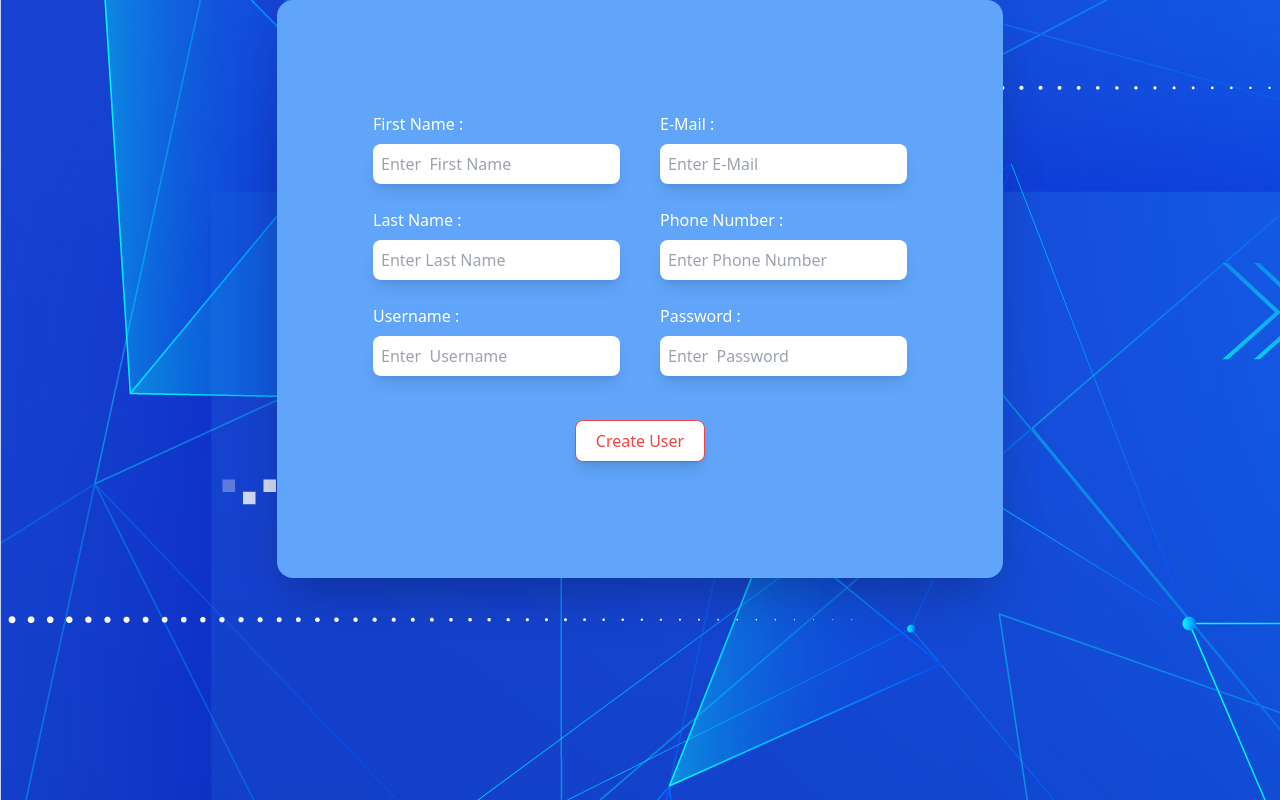
After one commit to rahultiwari1818/Question-paper-generator-system, a PHP site: page /createUser.php in a window 1280 px wide. The commit adds this page. Run offline with PHP 8.4, Linux system fonts and the light colour scheme; some libraries are stand-ins or nearby versions.

Commit message:
added create user page -- only FE

```diff
--- /dev/null
+++ b/createUser.php
@@ -0,0 +1,119 @@
+<?php
+
+    session_start();
+
+    // if(!isset($_SESSION["uid"])){
+    //     header("location:login.php");
+    //     exit;
+    // }
+
+    $fname = "";
+    $lname = "";
+    $email = "";
+    $phno = "" ;
+    $username = "";
+    $password = "";
+    $fnameErr = "";
+    $lnameErr = "";
+    $emailErr = "";
+    $phnoErr = "";
+    $usernameErr = "";
+    $passwordErr = "";
+
+    try {
+        // if(isset())
+    } catch (\Throwable $th) {
+
+    }
+
+?>
+<!DOCTYPE html>
+<html lang="en">
+<head>
+    <meta charset="UTF-8">
+    <meta name="viewport" content="width=device-width, initial-scale=1.0">
+    <title>Create User</title>
+    <script src="https://cdn.tailwindcss.com"></script>
+</head>
+<body style="background:url('./assets/images/background.jpg')">
+    <div class="flex justify-center items-center   ">
+            <form action="login.php" method="post" class="p-16  lg:p-24 bg-blue-400 rounded-2xl shadow-2xl">
+                <div class="md:flex justify-between gap-10 items-start">
+                    <div>
+                            <div class="my-4">
+                                <label for="fname" class="text-white">First Name :</label>
+                                <br>
+                                <input type="text" name="fname" value="<?php echo $fname;?>" placeholder="Enter  First Name " class="p-2 my-2 rounded-lg shadow-lg">
+                                <?php
+                                    if($fnameErr){
+                                        echo "<p class='text-red-500 my-3 '> $fnameErr </p>";
+                                    }
+                                ?>
+                            </div>
+
+                            <div class="my-4">
+                                <label for="lname" class="text-white">Last Name :</label>
+                                <br>
+                                <input type="text" name="lname" value="<?php echo $lname;?>" placeholder="Enter Last Name  " class="p-2 my-2 rounded-lg shadow-lg">
+                                <?php
+                                    if($lnameErr){
+                                        echo "<p class='text-red-500 my-3 '> $lnameErr </p>";
+                                    }
+                                ?>
+                            </div>
+                            <div class="my-4">
+                                <label for="username" class="text-white">Username :</label>
+                                <br>
+                                <input type="text" name="username" value="<?php echo $username;?>" placeholder="Enter  Username " class="p-2 my-2 rounded-lg shadow-lg">
+                                <?php
+                                    if($usernameErr){
+                                        echo "<p class='text-red-500 my-3 '> $usernameErr </p>";
+                                    }
+                                ?>
+                        </div>
+
+                    </div>
+                    <div>
+
+                    <div class="my-4">
+                                <label for="email" class="text-white">E-Mail :</label>
+                                <br>
+                                <input type="email" name="email" value="<?php echo $email;?>" placeholder="Enter E-Mail " class="p-2 my-2 rounded-lg shadow-lg">
+                                <?php
+                                    if($emailErr){
+                                        echo "<p class='text-red-500 my-3 '> $emailErr </p>";
+                                    }
+                                ?>
+                            </div>
+
+                        <div class="my-4">
+                                <label for="phno" class="text-white">Phone Number :</label>
+                                <br>
+                                <input type="email" name="phno" value="<?php echo $phno;?>" placeholder="Enter Phone Number " class="p-2 my-2 rounded-lg shadow-lg">
+                                <?php
+                                    if($phnoErr){
+                                        echo "<p class='text-red-500 my-3 '> $phnoErr </p>";
+                                    }
+                                ?>
+                            </div>
+
+                        <div  class="my-4">
+                            <label for="password"  class="text-white">Password :</label>
+                            <br>
+                            <input type="password" name="password"  value="<?php echo $password;?>" placeholder="Enter  Password " class="p-2 my-2 rounded-lg shadow-lg">
+                            <?php
+                                if($passwordErr){
+                                    echo "<p class='text-red-500 my-3 '> $passwordErr </p>";
+                                }
+                            ?>
+                        </div>
+                    </div>
+                </div>
+                <div class="flex justify-center items-center p-5">
+                    <input type="submit" value="Create User" class="px-5 py-2 bg-white text-red-500 border border-red-500 hover:bg-red-500 hover:text-white rounded-lg shadow-lg">
+                </div>
+            </form>
+    </div>
+
+</body>
+</html>
```
Also changed, not shown: login.php (+2 -6 lines), assets/images/background.jpg (renamed from background.jpg).
